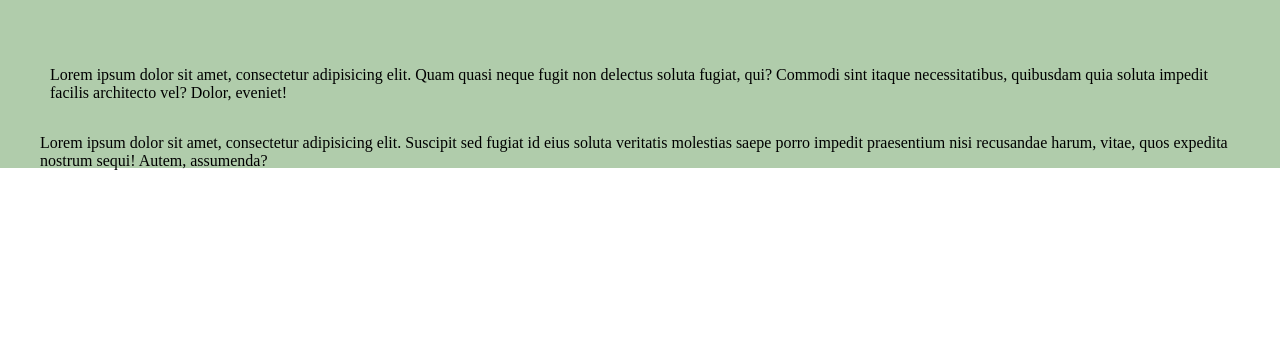
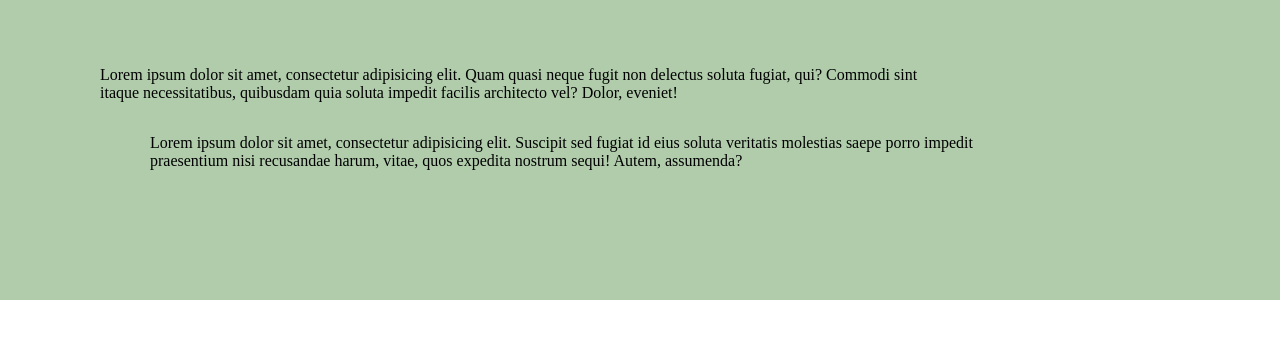
Before and after one commit to luis-esteban21/Desafio---Modelo-de-cajas--display-y-position, a plain HTML site: page Desafio4/index.html in a window 1280 px wide. Drawn offline with Linux system fonts and the light colour scheme.

Commit message:
Fin desafio4

```diff
--- a/Desafio4/index.html
+++ b/Desafio4/index.html
@@ -14,10 +14,17 @@
         .main {
             background-color: #B0CCAB;
             padding: 50px;
+            height: 200px;
+
         }
 
-        .main__paragraph {
-            left: 40px;
+        .main__paragraph1{
+        width:70%;
+        margin-left: 50px;
+}
+        .main__paragraph2 {
+            width: 70%;
+            left: 150px;
             position: fixed;
         }
     </style>
@@ -25,11 +32,11 @@
 
 <body>
     <section class="main">
-        <p>Lorem ipsum dolor sit amet, consectetur adipisicing elit. Quam
+        <p class="main__paragraph1">Lorem ipsum dolor sit amet, consectetur adipisicing elit. Quam
             quasi neque fugit non delectus soluta fugiat, qui? Commodi sint itaque
             necessitatibus, quibusdam quia soluta impedit facilis architecto vel?
             Dolor, eveniet!</p>
-        <p class="main__paragraph">Lorem ipsum dolor sit amet, consectetur
+        <p class="main__paragraph2">Lorem ipsum dolor sit amet, consectetur
             adipisicing elit. Suscipit sed fugiat id eius soluta veritatis molestias
             saepe porro impedit praesentium nisi recusandae harum, vitae, quos
             expedita nostrum sequi! Autem, assumenda?</p>
```
